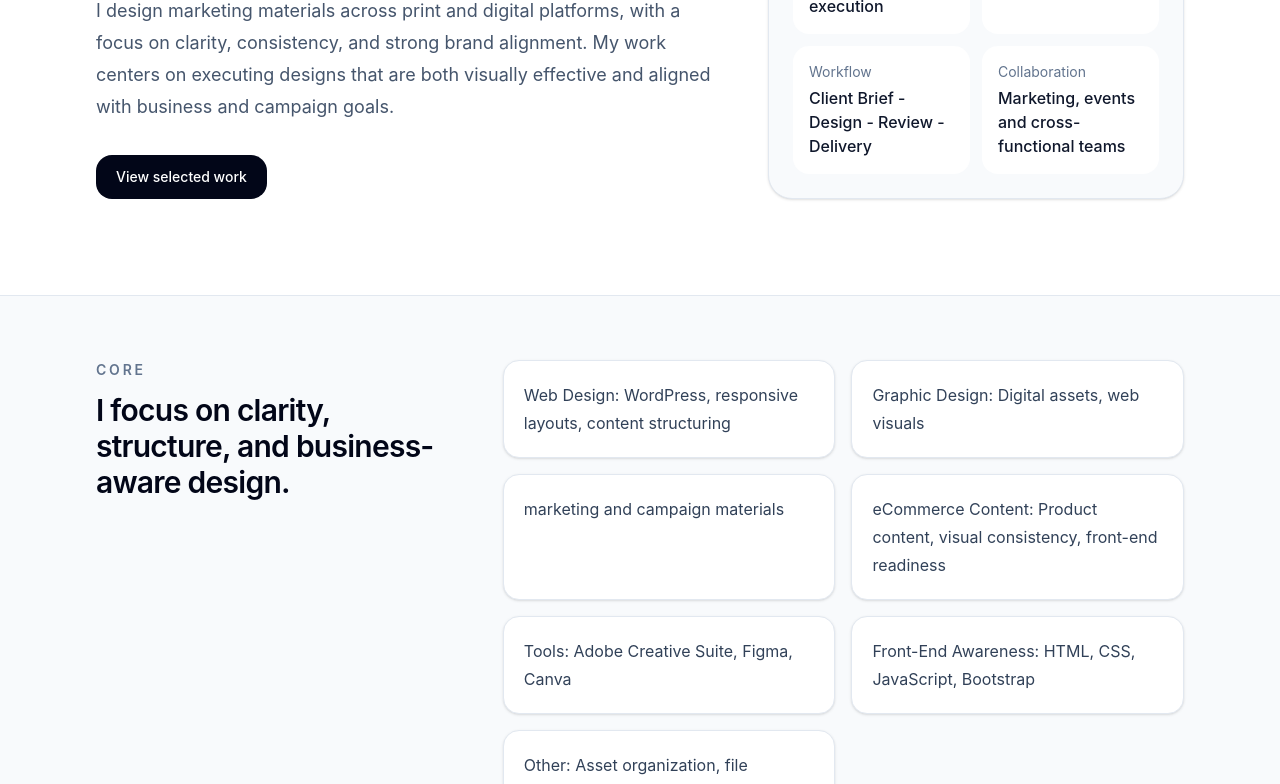
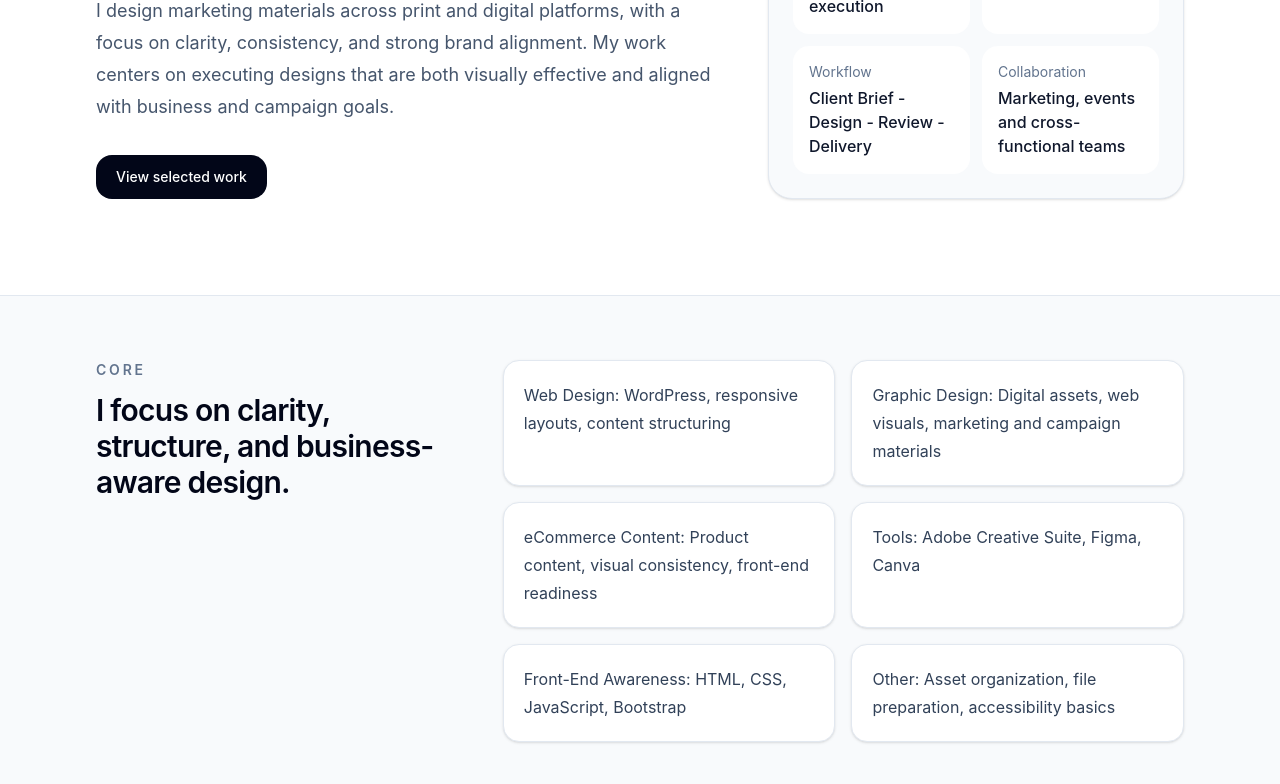
Before and after one commit to francesjgonzales/marketing-design, a React (Vite) app in the folder marketing-design-app/: page / in a window 1280 px wide. Shown: the part 461-1245 px from the top of the page. Built offline with nearby package versions, Linux system fonts and the light colour scheme.

Commit message:
edited text in features

```diff
--- a/marketing-design-app/src/components/Features.jsx
+++ b/marketing-design-app/src/components/Features.jsx
@@ -1,7 +1,6 @@
 const strengths = [
   "Web Design: WordPress, responsive layouts, content structuring",
-  "Graphic Design: Digital assets, web visuals",
-  "marketing and campaign materials",
+  "Graphic Design: Digital assets, web visuals, marketing and campaign materials",
   "eCommerce Content: Product content, visual consistency, front-end readiness",
   "Tools: Adobe Creative Suite, Figma, Canva",
   "Front-End Awareness: HTML, CSS, JavaScript, Bootstrap",
```
